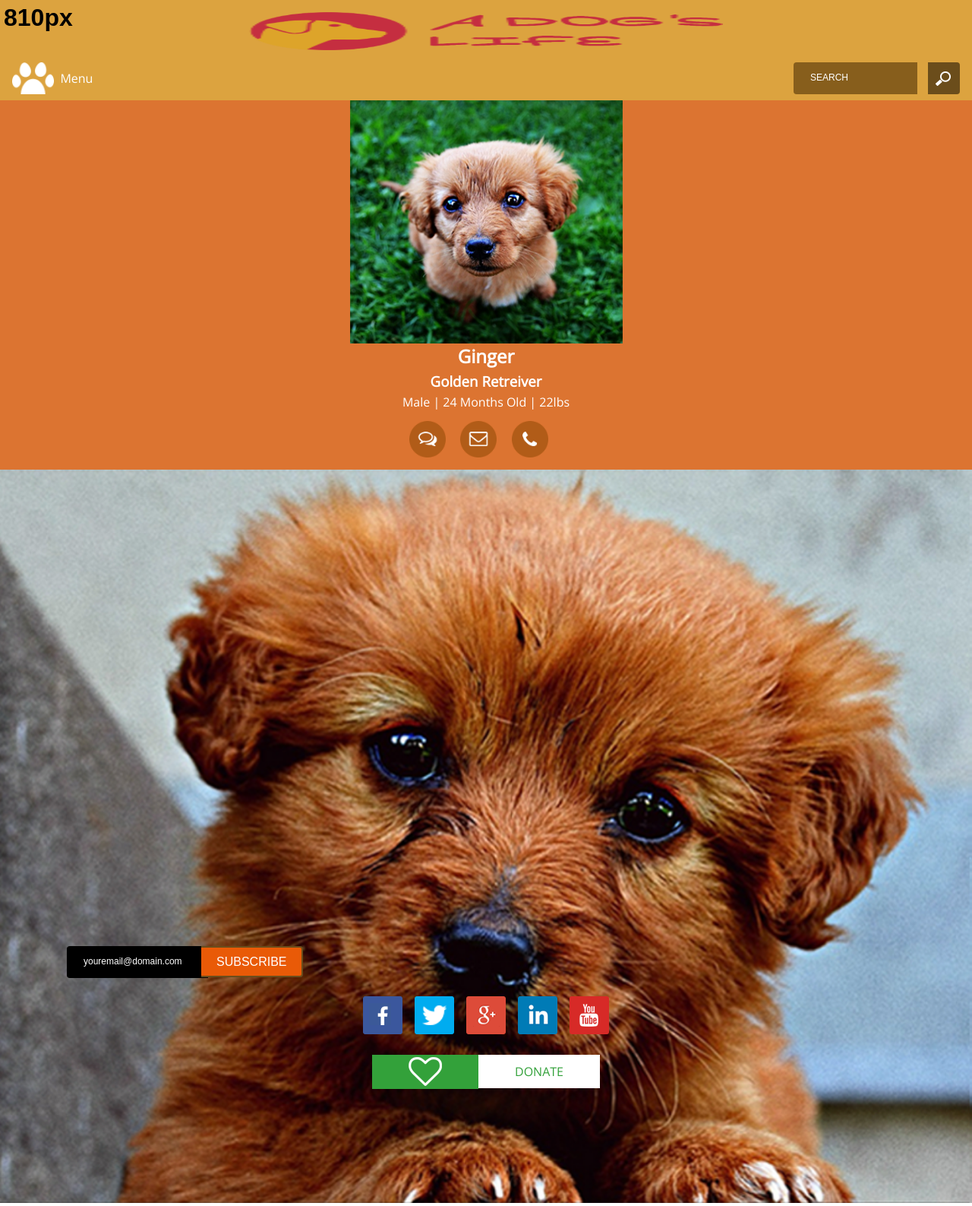
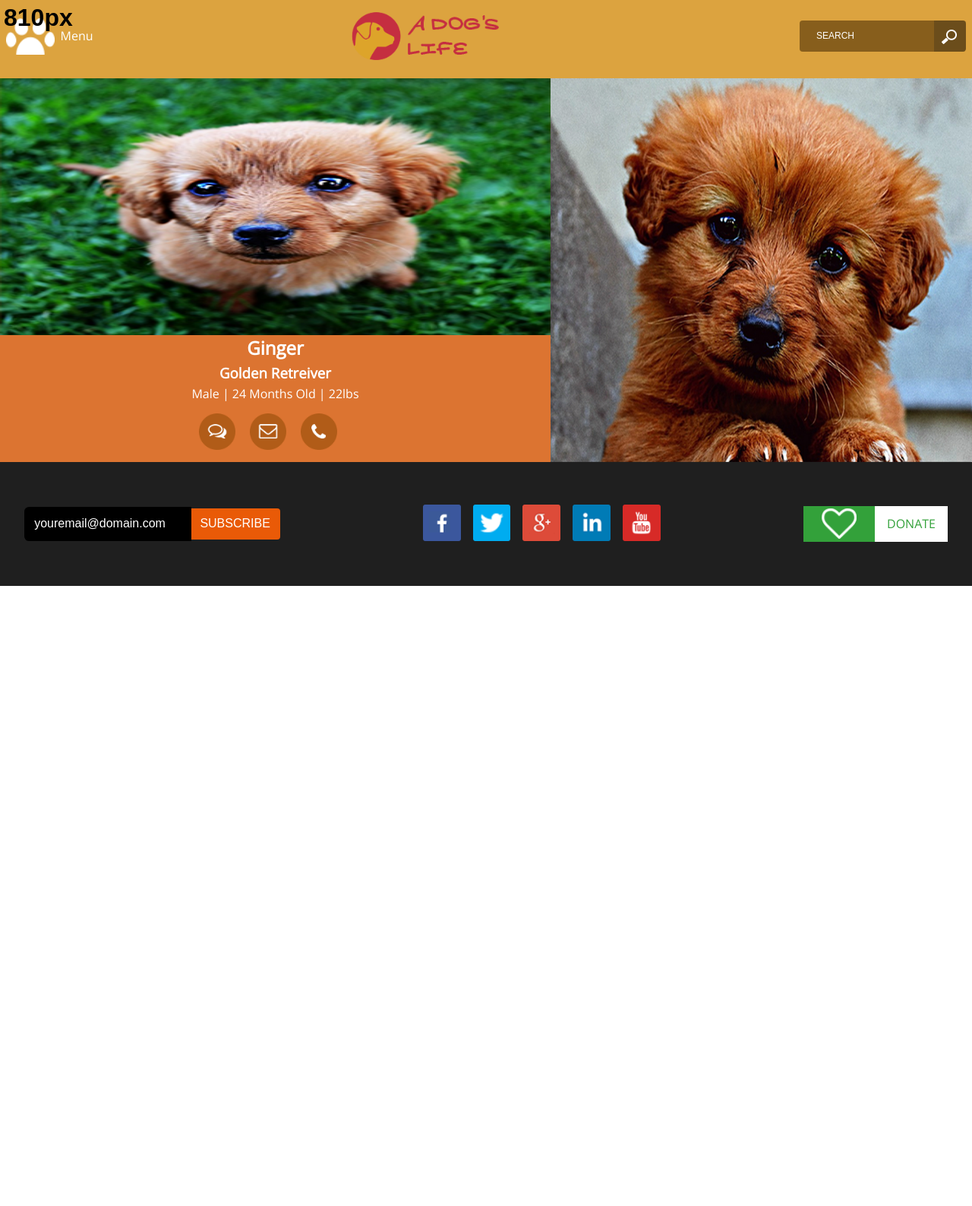
Before and after one commit to Campbell20/lesson6-challenge, a Jekyll site: the page built from index.html, in a window 1280 px wide. Shown: the whole page at 76% size. Built offline with Jekyll 4.4.1, drawn with Linux system fonts in a browser that asks for light colours; after the commit the page ends 900 px from its top, so only the background shows below that.

Commit message:
first draft

```diff
--- a/_includes/nav.html
+++ b/_includes/nav.html
@@ -1,14 +1,18 @@
 
 <nav>
-    <div class="logo-container">
+    <div class="logo-container-mobile">
         <img src="{{ site.github.url }}/images/Logo.png" alt="a dogs life" />
     </div>
     <div class="navigation-container">
         <div class="menu-container">
             <img src="{{ site.github.url }}/images/paw-icon.png" alt="a paw icon" />
             <div class="menutext">
-            Menu
+                Menu
             </div>
+        </div>
+
+        <div class="logo-container-computer">
+            <img src="{{ site.github.url }}/images/Logo.png" alt="a dogs life" />
         </div>
         <div class="search-container">
             <div>
--- a/_sass/footer.scss
+++ b/_sass/footer.scss
@@ -1,11 +1,7 @@
 
 footer{
     font-family: 'Open Sans', sans-serif;
-    display: flex;
-    flex-flow: column;
-    justify-content: center;
     background-color:#1f1f1f;
-    padding: 2.0rem;
 }
 
 .subscribeform-container{
@@ -21,27 +17,19 @@ input::placeholder {
 }
 
 .subscribeform-container input[type=text] {
-    width: 80%;
     box-sizing: border-box;
     border: 2px solid black;
-    border-radius: 4px 0px 0px 4px;
-    border-right-width: 0px;
-    font-size: 12px;
     background-color: black;
-    padding: 12px 0px 12px 20px;
-    margin:0;
-    margin-left: 3.5rem;
+
 }
 
 
-input[type=submit] {
-    background-position: 10px 10px;
+.subscribeform-container input[type=submit] {
     background-color: #e95a07;
     background-repeat: no-repeat;
     color: white;
-    padding: 9.5px 20px;
     text-decoration: none;
-    border: 2px solid #6b4d1b;
+    border: 2px solid #e95a07;
     border-left-width: 0px;
     border-radius: 0px 4px 4px 0px;
     cursor: pointer;
@@ -64,14 +52,12 @@ input[type=submit] {
 }
 
 .dontateheart {
-    padding-top: .2rem;
-    padding-left: 3.0rem;
-    padding-right: 3.0rem;
     background-color: #33a13a;
 }
 
 .donatebutton {
+    display: flex;
+    justify-content: center;
     background-color: white;
     color: #33a13a;
-    padding:.8rem 3.0rem ;
 }
--- a/_sass/media-queries.scss
+++ b/_sass/media-queries.scss
@@ -17,8 +17,29 @@
     z-index: 9999;
   }
 
-  .dogimage-container {
-    height: 20.0rem;
+  nav {
+   flex-flow: column wrap;
+  }
+
+  .logo-container-mobile img {
+    height: auto;
+    width: 50%;
+  }
+
+  .logo-container-computer{
+    display: none;
+  }
+
+  .navigation-container{
+    padding: 0 1rem;
+  }
+
+  .search-container input[type=text] {
+    width: 70%;
+  }
+
+  .dogimage-container img {
+    height: auto;
     width: 100%;
   }
 
@@ -43,6 +64,47 @@
     margin: 0 1.2rem 0 0;
   }
 
+  .dontateheart {
+    padding-top: .2rem;
+    padding-left: 1.5rem;
+    padding-right: 1.5rem;
+  }
+
+  .donatebutton {
+    padding: .6rem 1.0rem;
+    font-size: 1.4rem;
+  }
+
+  .content-container{
+    flex-flow: column wrap;
+  }
+
+  .content-subcontainer{
+    flex-flow: column wrap;
+  }
+
+  footer{
+    display: flex;
+    flex-flow: column;
+    justify-content: center;
+    padding: 2.0rem;
+  }
+  .subscribeform-container input[type=text] {
+    width: 100%;
+    border-radius: .4rem 0 0 .4rem;
+    border-right-width: 0;
+    font-size: .7rem;
+    padding: .8rem 0 .8rem .4rem;
+    margin:0;
+  }
+
+
+  .subscribeform-container input[type=submit] {
+    background-position: 1.0rem 1.0rem;
+    padding: 9.5px 2.0rem;
+  }
+
+
 }
 
 
@@ -53,6 +115,112 @@
     color: orange;
   }
 
+  nav {
+   flex-flow: row nowrap;
+  }
+
+  .navigation-container{
+    padding:0 .5rem;
+    justify-content: space-between;
+    width: 100%;
+  }
+
+  .logo-container-mobile {
+    display: none;
+  }
+
+  .logo-container-computer {
+    display: flex;
+  }
+
+  .logo-container-computer img {
+    height: auto;
+    width: 80%;
+  }
+
+  .menu-container {
+    align-items: center;
+  }
+
+  .menu-container img {
+    height: 3.0rem;
+    width: 100%;
+  }
+  .search-container input[type=text] {
+    width: 80%;
+  }
+
+  .doginfo-text h2 {
+    margin: 0;
+    padding-top: .2rem;
+  }
+
+  .doginfo-text h3 {
+    margin: .5rem;
+  }
+
+  .doginfo-icons {
+    padding: 1.0rem;
+    display: inline-flex;
+    justify-content: center;
+  }
+
+  .doginfo-icons img {
+    height: 3.0rem;
+    width: 3.0rem;
+    margin: 0 1.2rem 0 0;
+  }
+
+
+  .donatebutton {
+    padding: .6rem 1.0rem;
+    font-size: 1.4rem;
+  }
+
+   .content-container{
+    flex-flow: row nowrap;
+  }
+
+  .content-subcontainer{
+    flex-flow: column wrap;
+    width: 80%;
+  }
+
+   footer{
+    display: flex;
+    flex-flow: row nowrap;
+    justify-content: space-between;
+  }
+
+  footer img {
+    height: 2.0rem;
+    width: auto;
+  }
+
+  .subscribeform-container input[type=text] {
+    width: 100%;
+    border-radius: .4rem 0 0 .4rem;
+    border-right-width: 0;
+    font-size: .7rem;
+    padding: .7rem 0 .7rem .7rem;
+    margin:0;
+  }
+
+
+  .subscribeform-container input[type=submit] {
+    background-position: 10px 10px;
+    padding: .7rem .2rem;
+    font-size: .7rem;
+  }
+
+  .dontateheart img {
+    height: 1.5rem;
+    width: 100%;
+  }
+  .donatebutton {
+    font-size: .7rem;
+    height: .7rem;
+  }
 }
 
 
@@ -61,6 +229,29 @@
   body::before {
     content: "810px";
     color: black;
+  }
+
+  footer img {
+    height: 3.0rem;
+    width: auto;
+  }
+  .subscribeform-container input[type=text] {
+    font-size: 1rem;
+  }
+
+
+  .subscribeform-container input[type=submit] {
+    padding: 9.5px .7rem;
+    font-size: 1rem;
+  }
+
+  .dontateheart img {
+    height: 2.5rem;
+  }
+  .donatebutton {
+    font-size: 1rem;
+    height: 1.7rem;
+    align-items: center;
   }
 
 }
--- a/_sass/nav.scss
+++ b/_sass/nav.scss
@@ -2,27 +2,27 @@ nav {
     font-family: 'Open Sans', sans-serif;
     background-color:#dca33f;
     display: flex;
-    flex-flow: column wrap;
     justify-content: center;
     color: white;
     padding-bottom: .5rem;
 }
 
-.logo-container {
+.logo-container-mobile {
     display:flex;
     justify-content: center;
     padding: 1.0rem;
 }
 
-.logo-container img {
-    height: 50px;
-    width: 50%;
+.logo-container-computer {
+    display: flex;
+    justify-content: center;;
+    padding: 1.0rem;
 }
+
 .navigation-container{
     display: flex;
     flex-flow: row nowrap;
     justify-content:space-between;
-    padding: 0 1rem;
 }
 
 .menu-container {
@@ -46,7 +46,6 @@ nav {
 }
 
 .search-container input[type=text] {
-    width: 70%;
     box-sizing: border-box;
     border: 2px solid #875e1c;
     border-radius: 4px 0px 0px 4px;
--- a/css/index.scss
+++ b/css/index.scss
@@ -1,9 +1,16 @@
 ---
 ---
 
-.content {
+.content-container {
     display: flex;
-    flex-flow: column wrap;
+    justify-content: center;
+    background-color: #dc7431;
+    color: white;
+    font-family: 'Open Sans', sans-serif;
+}
+
+.content-subcontainer {
+    display: flex;
     justify-content: center;
     background-color: #dc7431;
     color: white;
@@ -29,6 +36,6 @@
 }
 
 .bigdogimage-container img {
-    height: auto;
+    height: 100%;
     width: 100%;
 }
--- a/index.html
+++ b/index.html
@@ -4,8 +4,8 @@ layout: default
 ---
 
 <link rel="stylesheet" href="{{ site.github.url }}/css/index.css" type="text/css" />
-
-<div class="content">
+<div class="content-container">
+    <div class="content-subcontainer">
         <div class="dogimage-container">
             <img src="{{ site.github.url }}/images/Ginger-left.png" alt="ginger in her glory" />
         </div>
@@ -15,14 +15,17 @@ layout: default
                 <h3>Golden Retreiver</h3>
                 Male | 24 Months Old | 22lbs
             </div>
+        </div>
+
         <div class="doginfo-icons">
             <img src="{{ site.github.url }}/images/Comment.png" alt="comment icon" />
             <img src="{{ site.github.url }}/images/Message.png" alt="message icon" />
             <img src="{{ site.github.url }}/images/Phone.png" alt="phone icon" />
         </div>
     </div>
+
     <div class="bigdogimage-container">
         <img src="{{ site.github.url }}/images/InsidePage-Photo.png" alt="large picture of ginger" />
     </div>
-
 </div>
+</div>
```
Lines whose indentation alone changed are shown as unchanged.
